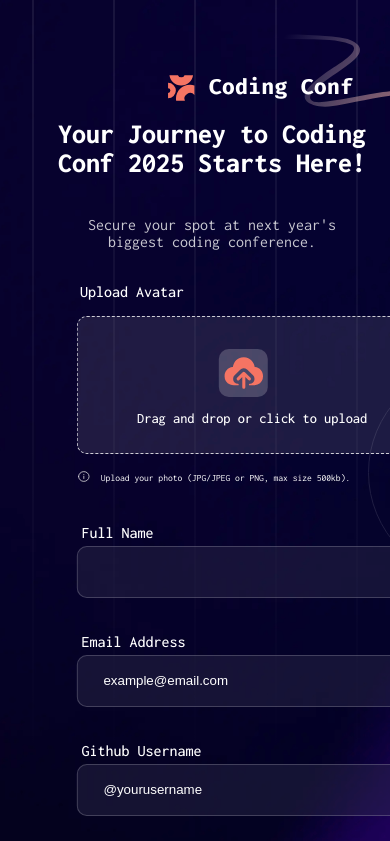
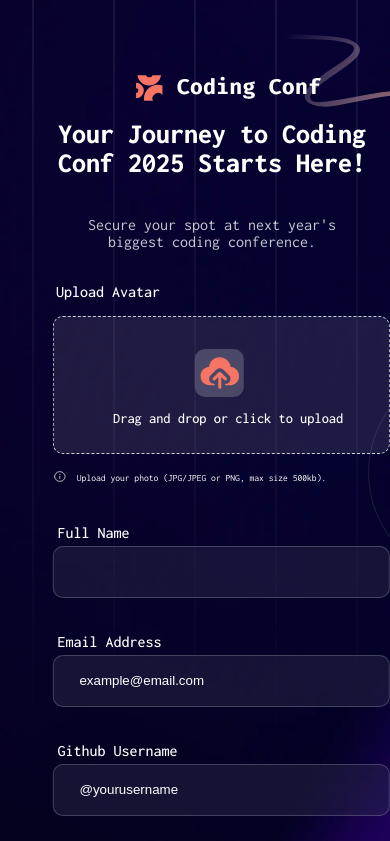
Before and after one commit to Samson23-ux/Coding-conference, a plain HTML site: page index.html in a window 390 px wide. Shown: the top 841 px of the page. Drawn offline with Linux system fonts and the light colour scheme.

Commit message:
Update syle.css

```diff
--- a/syle.css
+++ b/syle.css
@@ -464,6 +464,7 @@ input {
 
     .logo {
         width: 11.6rem;
+        margin-left: -2rem;
     }
 
     .squiggly {
@@ -505,7 +506,7 @@ input {
     }
 
     .form_section {
-        transform: translate(2.8rem, 10rem);
+        transform: translate(1.3rem, 10rem);
     }
 
     .avatar {
```
